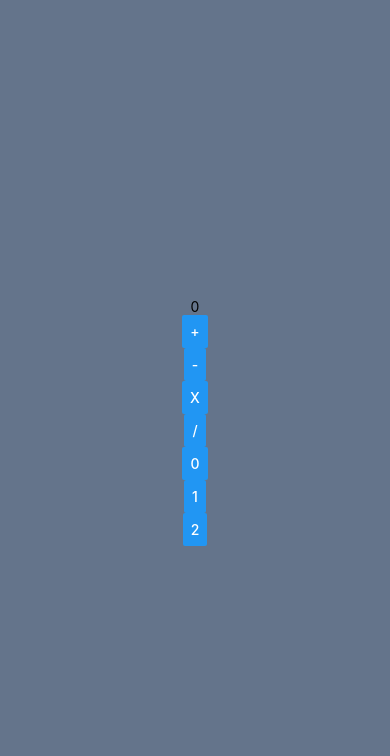
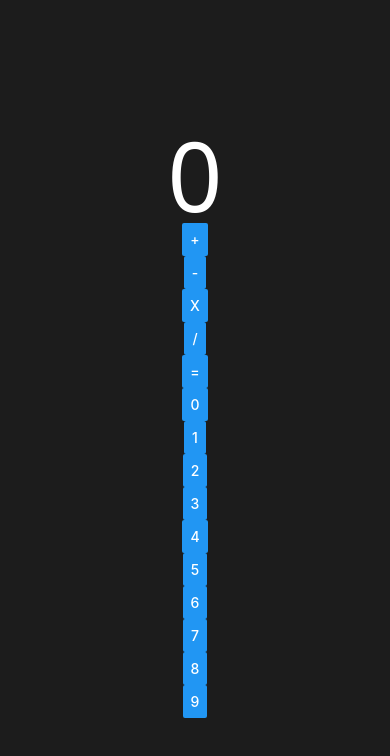
Before and after one commit to danderekma/ios-calculator, a React Native app: screen / in a window 390 px wide. Shown: the top 756 px of the page. Built offline with nearby package versions, Linux system fonts and the light colour scheme.

Commit message:
Add equals handler

```diff
--- a/App.tsx
+++ b/App.tsx
@@ -15,6 +15,9 @@ export default function App() {
   const [calculatorState, setCalculatorState] = useState<CalculatorState>({
     primaryOperand: 0
   });
+  const [displayedOperand, setDisplayedOperand] = useState<
+    "primary" | "secondary"
+  >("primary");
 
   /**
    * Changes calculator's state based on an operation change
@@ -22,11 +25,26 @@ export default function App() {
    */
   const handleOperationChange = (operation: BinaryOperation) => {
     setCalculatorState((prevState) => {
+      if (prevState.selectedOperation === operation) {
+        return { ...prevState, selectedOperation: undefined };
+      } else if (
+        prevState.primaryOperand &&
+        prevState.selectedOperation &&
+        prevState.secondaryOperand
+      ) {
+        setDisplayedOperand("primary");
         return {
-        ...prevState,
-        selectedOperation:
-          prevState.selectedOperation === operation ? undefined : operation
+          primaryOperand: calculate(
+            prevState.primaryOperand,
+            prevState.selectedOperation,
+            prevState.secondaryOperand
+          ),
+          selectedOperation: operation,
+          secondaryOperand: undefined
         };
+      } else {
+        return { ...prevState, selectedOperation: operation };
+      }
     });
   };
 
@@ -36,30 +54,71 @@ export default function App() {
    */
   const handleNumChange = (value: number) => {
     setCalculatorState((prevState) => {
-      return prevState.selectedOperation === undefined
-        ? { ...prevState, primaryOperand: value }
-        : {
+      if (prevState.selectedOperation === undefined) {
+        if (prevState.primaryOperand === 0) {
+          return { ...prevState, primaryOperand: value };
+        } else {
+          return {
+            ...prevState,
+            primaryOperand: +(
+              prevState.primaryOperand.toString() + value.toString()
+            )
+          };
+        }
+      } else {
+        setDisplayedOperand("secondary");
+        return {
+          ...prevState,
+          secondaryOperand: +(prevState.secondaryOperand === undefined
+            ? value.toString()
+            : prevState.secondaryOperand.toString() + value.toString())
+        };
+      }
+    });
+  };
+
+  const handleEquals = () => {
+    setCalculatorState((prevState) => {
+      if (
+        prevState.selectedOperation !== undefined &&
+        prevState.secondaryOperand !== undefined
+      ) {
+        setDisplayedOperand("primary");
+        return {
           primaryOperand: calculate(
             prevState.primaryOperand,
             prevState.selectedOperation,
-              value
+            prevState.secondaryOperand
           ),
           selectedOperation: undefined,
           secondaryOperand: undefined
         };
+      } else {
+        return prevState;
+      }
     });
   };
 
   return (
-    <View className="items-center justify-center flex-1 bg-slate-500">
-      <Text>{calculatorState.primaryOperand}</Text>
+    <View className="flex-1 items-center justify-center bg-dark-gray">
+      <Text className="font-sans text-8xl font-thin text-white">
+        {calculatorState[`${displayedOperand}Operand`]}
+      </Text>
       <Button onPress={() => handleOperationChange("add")} title="+" />
       <Button onPress={() => handleOperationChange("subtract")} title="-" />
       <Button onPress={() => handleOperationChange("multiply")} title="x" />
       <Button onPress={() => handleOperationChange("divide")} title="/" />
+      <Button onPress={() => handleEquals()} title="=" />
       <Button onPress={() => handleNumChange(0)} title="0" />
       <Button onPress={() => handleNumChange(1)} title="1" />
       <Button onPress={() => handleNumChange(2)} title="2" />
+      <Button onPress={() => handleNumChange(3)} title="3" />
+      <Button onPress={() => handleNumChange(4)} title="4" />
+      <Button onPress={() => handleNumChange(5)} title="5" />
+      <Button onPress={() => handleNumChange(6)} title="6" />
+      <Button onPress={() => handleNumChange(7)} title="7" />
+      <Button onPress={() => handleNumChange(8)} title="8" />
+      <Button onPress={() => handleNumChange(8)} title="9" />
     </View>
   );
 }
--- a/helpers/calculate.ts
+++ b/helpers/calculate.ts
@@ -1,3 +1,5 @@
+import { format, add, subtract } from "mathjs";
+
 /**
  * Calculates result of both unary and binary operations
  * @param primaryOperand First operand
@@ -18,10 +20,12 @@ export default function calculate(
       return primaryOperand / 100;
     }
     case "add": {
-      return primaryOperand + secondaryOperand;
+      return +format(add(primaryOperand, secondaryOperand), { precision: 14 });
     }
     case "subtract": {
-      return primaryOperand - secondaryOperand;
+      return +format(subtract(primaryOperand, secondaryOperand), {
+        precision: 14
+      });
     }
     case "multiply": {
       return primaryOperand * secondaryOperand;
--- a/package.json
+++ b/package.json
@@ -24,6 +24,7 @@
     "autoprefixer": "^10.4.14",
     "postcss": "^8.4.24",
     "postcss-loader": "^7.3.3",
+    "prettier-plugin-tailwindcss": "^0.3.0",
     "tailwindcss": "^3.3.2",
     "typescript": "^4.9.4"
   },
--- a/tailwind.config.js
+++ b/tailwind.config.js
@@ -2,7 +2,14 @@
 module.exports = {
   content: ["./App.{js,jsx,ts,tsx}"],
   theme: {
-    extend: {}
+    extend: {
+      colors: {
+        "dark-gray": "#1C1C1C",
+        "gray": "#505050",
+        "light-gray": "#D4D4D2",
+        "orange": "#FF9500"
+      }
+    }
   },
   plugins: []
 };
--- a/webpack.config.js
+++ b/webpack.config.js
@@ -1,4 +1,3 @@
-const path = require("path");
 const createExpoWebpackConfigAsync = require("@expo/webpack-config");
 
 module.exports = async function (env, argv) {
```
Also changed, not shown: 1 other file (tests, documents, lock files or other folders). Lines whose indentation alone changed are shown as unchanged.
